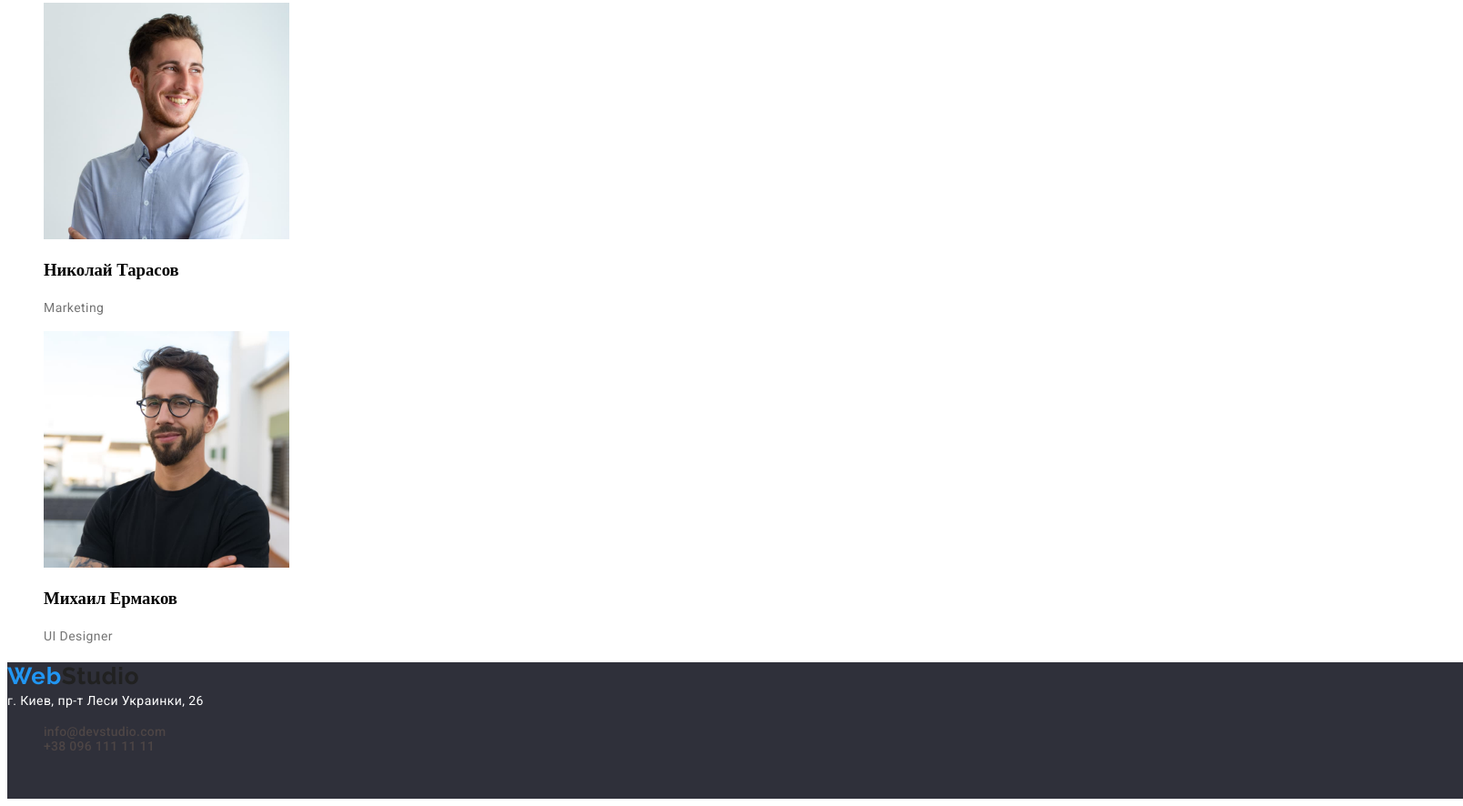
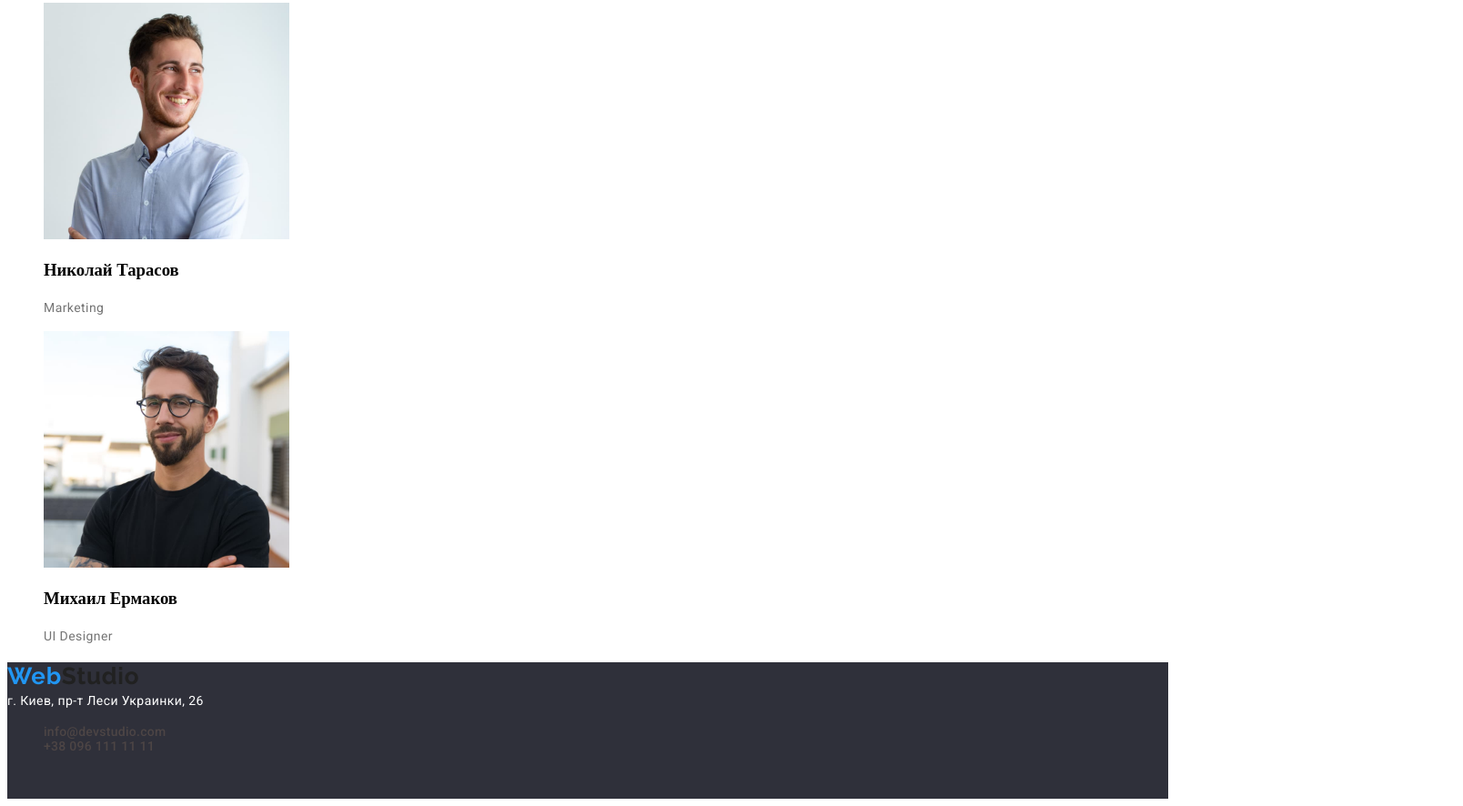
Before and after one commit to OlhaBoh/https-github.com-OlhaBoh-goit-markup-hw-02, a plain HTML site: page index.html in a window 1280 px wide. Shown: the part 2601-3487 px from the top of the page at 91% size, 1608 px wide, since content can reach past the window. Drawn offline with Linux system fonts and the light colour scheme.

Commit message:
end-page changes

```diff
--- a/css/styles.css
+++ b/css/styles.css
@@ -107,15 +107,14 @@
 }
 
 .end-page {
-  position: bottom;
-  width: 1600px;
+  position: absolute;
   height: 150px;
-  left: 0px;
-  top: 2097px;
+  width: 99.7%;
 
   background: #2f303a;
 }
 .contact {
+
   font-family: Roboto, sans-serif;
   font-style: normal;
   font-weight: 400;
```
